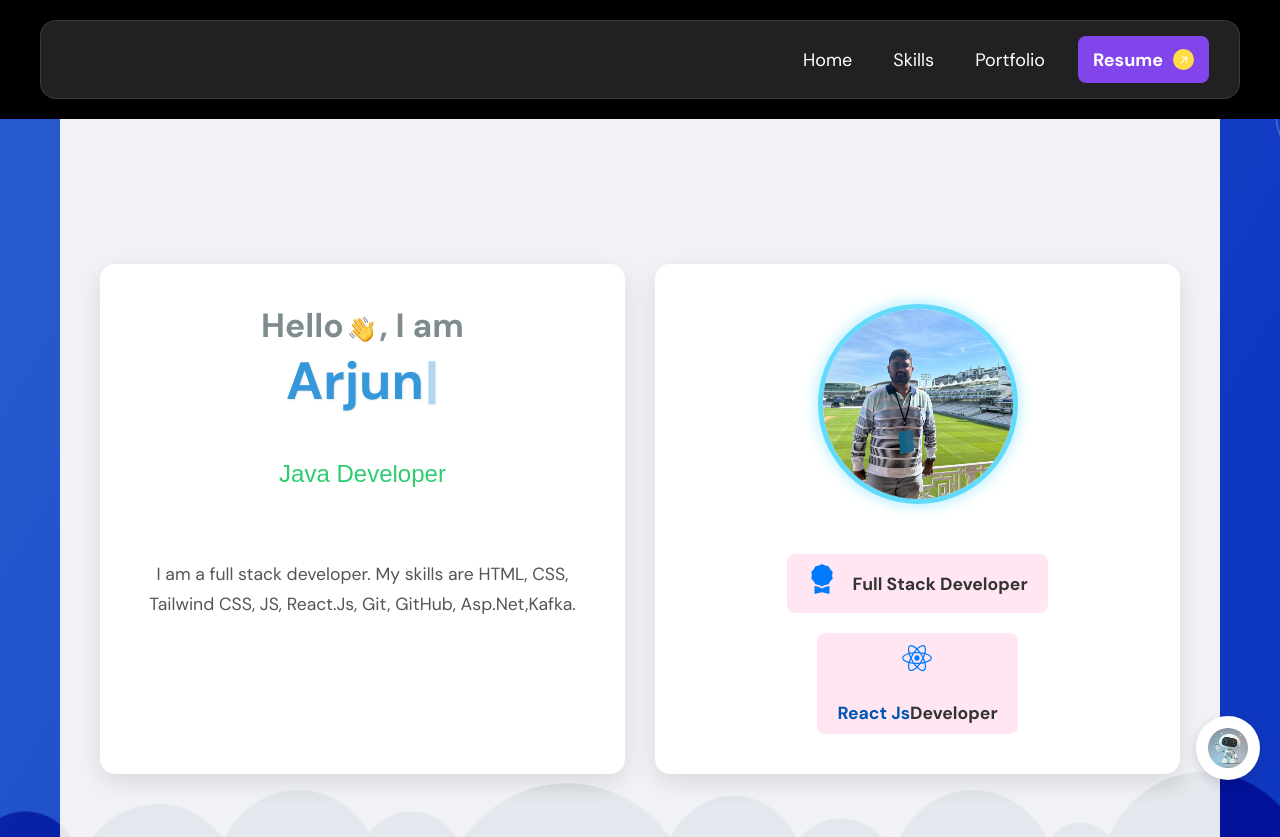
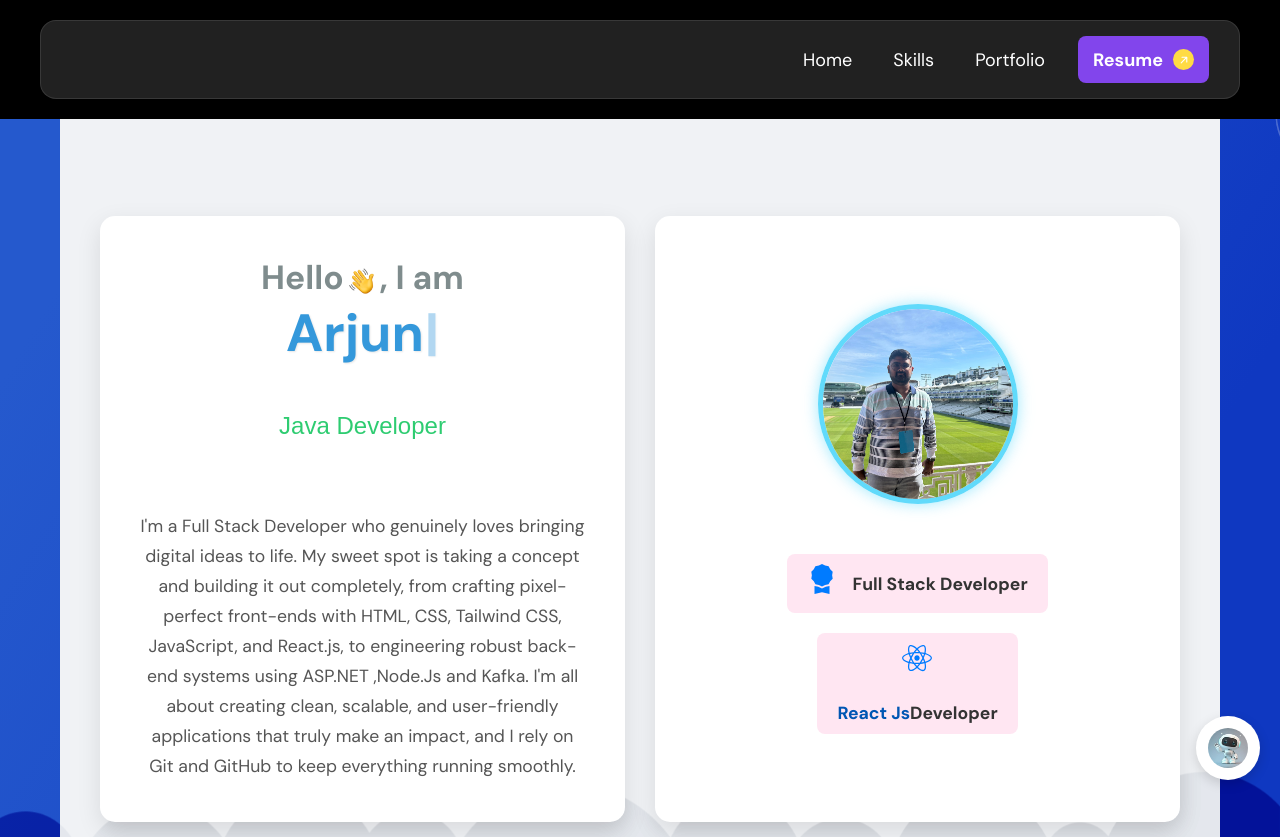
Before and after one commit to arjunprratap05/Portfolio, a React (Create React App) app: page / in a window 1280 px wide. Shown: the top 837 px of the page. Built offline with nearby package versions, Linux system fonts and the light colour scheme; no server answers; the HTML template or start-up script is replaced by a standard one.

Commit message:
final commit

```diff
--- a/src/components/intro/intro-content/index.jsx
+++ b/src/components/intro/intro-content/index.jsx
@@ -50,7 +50,7 @@ const IntroContent = () => {
                         </div>
                     </div>
                     <p>
-                        I am a full stack developer. My skills are HTML, CSS, Tailwind CSS, JS, React.Js, Git, GitHub, Asp.Net,Kafka.
+                        I'm a Full Stack Developer who genuinely loves bringing digital ideas to life. My sweet spot is taking a concept and building it out completely, from crafting pixel-perfect front-ends with HTML, CSS, Tailwind CSS, JavaScript, and React.js, to engineering robust back-end systems using ASP.NET ,Node.Js and Kafka. I'm all about creating clean, scalable, and user-friendly applications that truly make an impact, and I rely on Git and GitHub to keep everything running smoothly.
                     </p>
 
                 </div>
```
